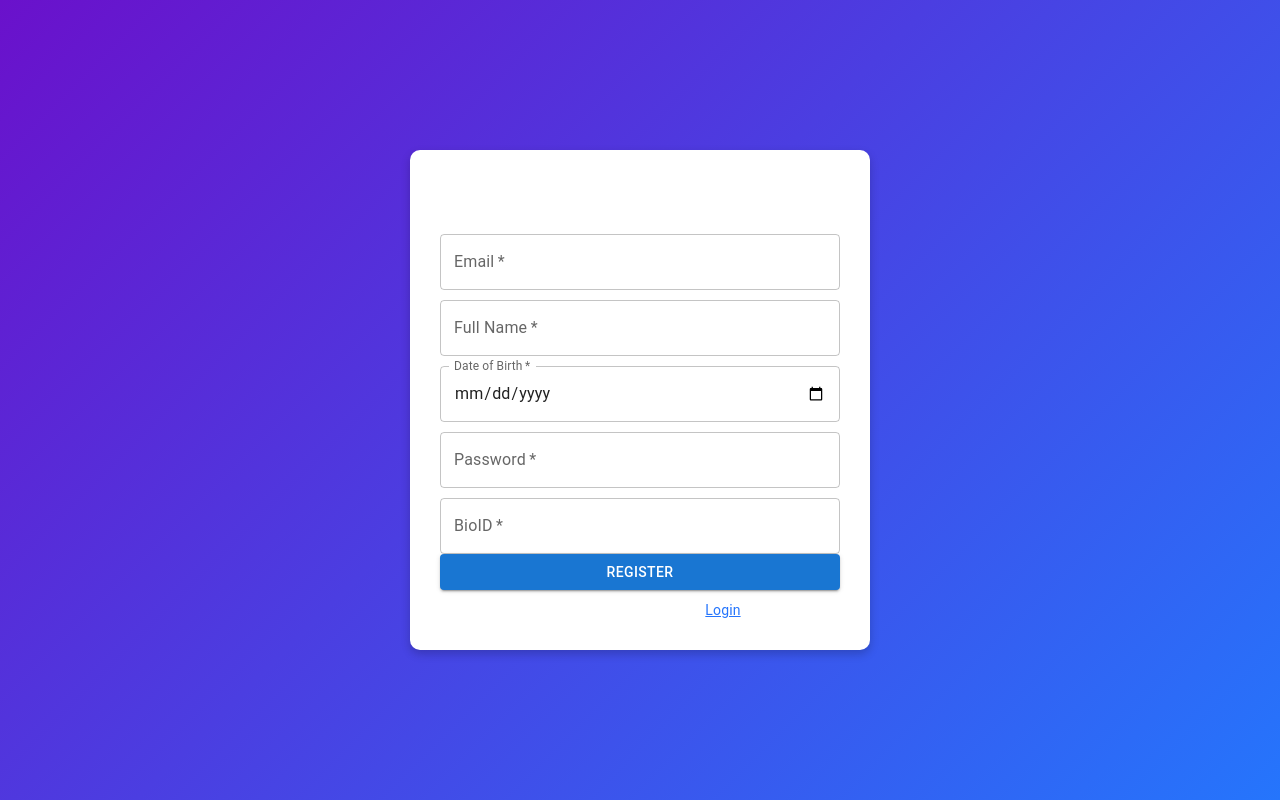
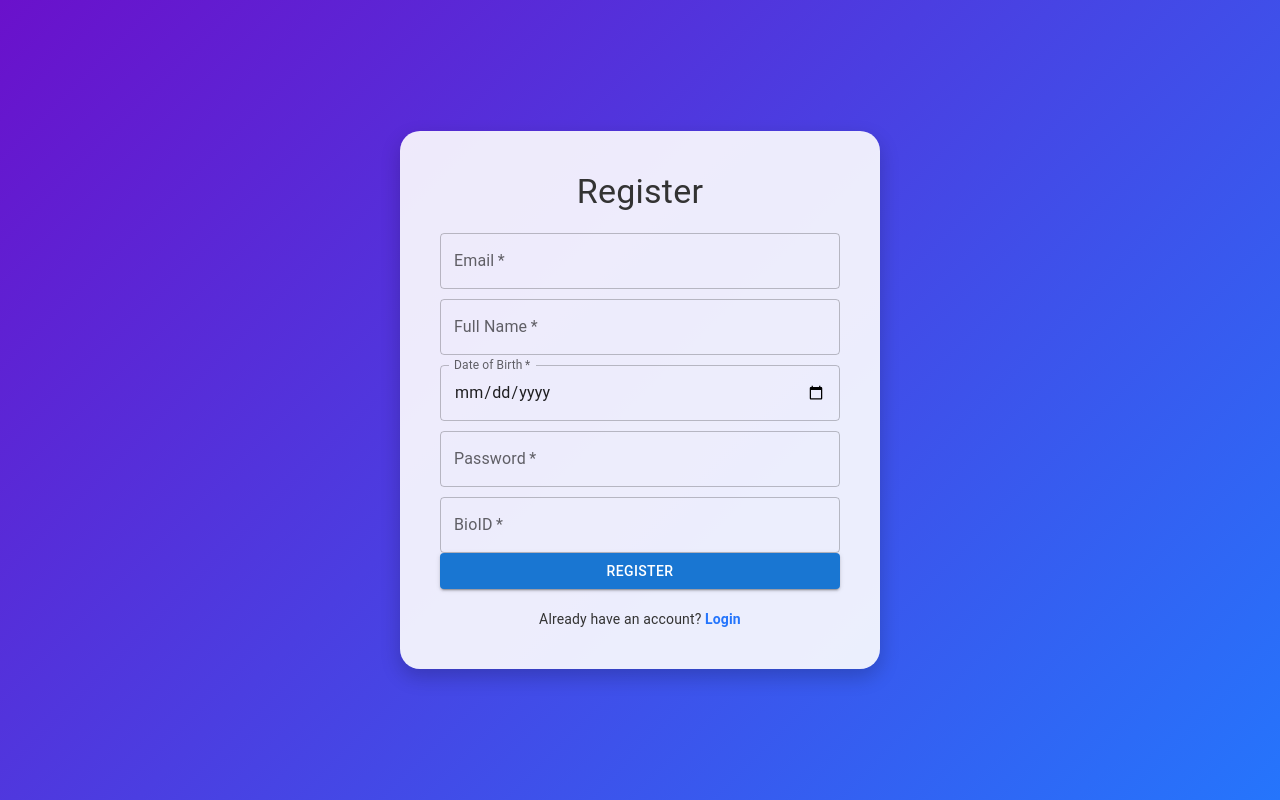
Before and after one commit to Rubo0000/NodeJS-Express-ReactJS-SLPP-CW2-MAWA, a React (Create React App) app in the folder slpp-frontend/: page /register in a window 1280 px wide. Built offline with nearby package versions, Linux system fonts and the light colour scheme.

Commit message:
Visual improves Login Register

```diff
--- a/slpp-frontend/src/App.css
+++ b/slpp-frontend/src/App.css
@@ -1,35 +1,69 @@
-/* Estilos generales */
+/* General styles */
 body {
-  font-family: Arial, sans-serif;
+  font-family: 'Roboto', sans-serif;
   margin: 0;
   padding: 0;
-  background-color: #f5f5f5;
-}
-
-/* Contenedor principal */
-.auth-container {
+  background: linear-gradient(135deg, #6a11cb, #2575fc);
   display: flex;
-  flex-direction: column;
   align-items: center;
   justify-content: center;
   height: 100vh;
-  background: linear-gradient(135deg, #6a11cb, #2575fc);
-  color: white;
+  color: #333;
 }
 
-/* Formulario */
-.auth-form {
-  background-color: white;
-  padding: 30px;
-  border-radius: 10px;
-  box-shadow: 0 4px 10px rgba(0, 0, 0, 0.2);
+/* Auth container styles */
+.auth-container {
+  background-color: rgba(255, 255, 255, 0.9);
+  padding: 40px;
+  border-radius: 20px;
+  box-shadow: 0 8px 20px rgba(0, 0, 0, 0.2);
   width: 100%;
   max-width: 400px;
   text-align: center;
 }
 
-/* Botones */
+/* Title styles */
+.auth-container h4 {
+  margin-bottom: 20px;
+  color: #333;
+}
+
+/* Input fields */
+.MuiTextField-root {
+  margin-top: 15px;
+  margin-bottom: 50px;
+}
+
+/* Buttons */
 .auth-button {
-  margin-top: 20px;
-  width: 100%;
+  background-color: #2575fc;
+  color: white;
+  font-weight: bold;
+  border-radius: 10px;
+  text-transform: none;
+  transition: background-color 0.3s ease, transform 0.2s ease;
 }
+
+.auth-button:hover {
+  background-color: #6a11cb;
+  transform: scale(1.05);
+}
+
+/* Links */
+.auth-container a {
+  text-decoration: none;
+  color: #2575fc;
+  font-weight: bold;
+  transition: color 0.3s ease;
+}
+
+.auth-container a:hover {
+  color: #6a11cb;
+}
+
+/* Responsive adjustments */
+@media (max-width: 768px) {
+  .auth-container {
+      padding: 30px;
+  }
+}
--- a/slpp-frontend/src/components/Login.jsx
+++ b/slpp-frontend/src/components/Login.jsx
@@ -27,6 +27,7 @@ const Login = ({ setToken, setUser }) => {
     return (
         <div className="auth-container">
             <div className="auth-form">
+                <Typography variant="h3" gutterBottom>Welcome to SLPP</Typography>
                 <Typography variant="h4" gutterBottom>Login</Typography>
                 <form onSubmit={handleSubmit}>
                     <TextField
@@ -45,14 +46,14 @@ const Login = ({ setToken, setUser }) => {
                         onChange={handleChange}
                         fullWidth
                         required
-                        style={{ marginTop: '10px' }}
+                        style={{ marginTop: '20px', marginBottom: '20px' }}
                     />
-                    <Button type="submit" variant="contained" color="primary" className="auth-button">
+                    <Button type="submit" variant="contained" className="auth-button" fullWidth>
                         Login
                     </Button>
                 </form>
-                <Typography variant="body2" style={{ marginTop: '10px' }}>
-                    Don't have an account? <a href="/register" style={{ color: '#2575fc' }}>Register</a>
+                <Typography variant="body2" style={{ marginTop: '20px' }}>
+                    Don't have an account? <a href="/register">Register</a>
                 </Typography>
             </div>
         </div>
--- a/slpp-frontend/src/components/Register.jsx
+++ b/slpp-frontend/src/components/Register.jsx
@@ -77,12 +77,12 @@ const Register = () => {
                     required
                     style={{ marginTop: '10px' }}
                 />
-                    <Button type="submit" variant="contained" color="primary" className="auth-button">
+                <Button type="submit" variant="contained" className="auth-button" fullWidth>
                     Register
                 </Button>
             </form>
-                <Typography variant="body2" style={{ marginTop: '10px' }}>
-                    Already have an account? <a href="/login" style={{ color: '#2575fc' }}>Login</a>
+            <Typography variant="body2" style={{ marginTop: '20px' }}>
+                Already have an account? <a href="/login">Login</a>
             </Typography>
         </div>
         </div>
```
Lines whose indentation alone changed are shown as unchanged.
